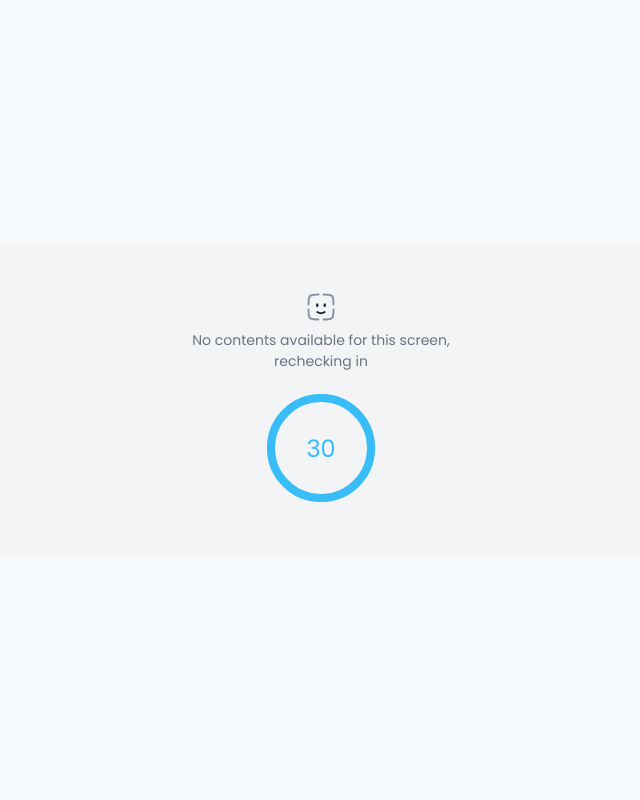
After one commit to abdlalisalmi/signage, a Django app: template backend/frontend/templates/screens/empty_contents.html in a window 1280 px wide. The commit adds this page. Shown: the whole page, without its empty margins (319-959 px from the left). Run offline with Django 5.2, Linux system fonts and the light colour scheme; the template is opened without the code that fills it, so the values that code supplies are empty.

Commit message:
Added -- working on the screen detail - finished the empty contents state

```diff
--- a/backend/frontend/templates/index.html
+++ b/backend/frontend/templates/index.html
@@ -88,7 +88,7 @@
 
 		<div class="screens-list">
 			{% for screen in screens %}
-			<a href="{% url 'signage:screens_detail' screen.id %}"
+			<a href="{% url 'frontend:screen_detail' screen.id %}"
 				style="display: flex; justify-content: center; align-items: center; cursor: pointer; width: 100%; border-radius: 1rem; transition: all 0.3s ease-in-out; margin-bottom: 2rem; ; text-decoration: none;">
 				<div style="position: relative; width: 100%; height: 10rem; border-radius: 1rem;">
 					<div
--- /dev/null
+++ b/backend/frontend/templates/screens/empty_contents.html
@@ -0,0 +1,99 @@
+{% extends 'base.html' %}
+
+{% block title %}
+Signage - Something Went Wrong
+{% endblock %}
+
+{% block extrastyle %}
+<style>
+	.circle-container {
+		position: relative;
+		width: 120px;
+		height: 120px;
+		margin: 0 auto;
+		margin-top: 1rem;
+	}
+
+	.circle-background {
+		fill: none;
+		stroke: rgb(125 211 252);
+		stroke-width: 8;
+	}
+
+	.circle-foreground {
+		fill: none;
+		stroke: rgb(56 189 248);
+		stroke-width: 8;
+		stroke-dasharray: 314;
+		/* circumference of the circle (2πr) */
+		stroke-dashoffset: 0;
+		transition: stroke-dashoffset 1s linear;
+		transform: rotate(-90deg);
+		transform-origin: center;
+	}
+
+	.countdown-number {
+		font-size: 24px;
+		font-weight: some-bold;
+		color: rgb(56 189 248);
+		position: absolute;
+		top: 50%;
+		left: 50%;
+		transform: translate(-50%, -50%);
+	}
+</style>
+{% endblock %}
+
+{% block body %}
+<main style="display: flex; justify-content: center; align-items: center; height: 100vh;">
+	<div
+		style="background-color: #F3F4F6; border-radius: 0.375rem; width: 100%; max-width: 600px; padding: 3rem; border-radius: 1rem;">
+		<div style="display: flex; flex-direction: column; align-items: center; justify-content: center; gap: 0.5rem; ">
+			<svg width="30px" height="30px" viewBox="0 0 24 24" fill="none" xmlns="http://www.w3.org/2000/svg">
+				<path d="M9 16C9.85038 16.6303 10.8846 17 12 17C13.1154 17 14.1496 16.6303 15 16" stroke="#1C274C"
+					stroke-width="1.5" stroke-linecap="round" />
+				<ellipse cx="15" cy="10.5" rx="1" ry="1.5" fill="#1C274C" />
+				<ellipse cx="9" cy="10.5" rx="1" ry="1.5" fill="#1C274C" />
+				<path opacity="0.5" d="M22 14C22 17.7712 22 19.6569 20.8284 20.8284C19.6569 22 17.7712 22 14 22"
+					stroke="#1C274C" stroke-width="1.5" stroke-linecap="round" />
+				<path opacity="0.5" d="M10 22C6.22876 22 4.34315 22 3.17157 20.8284C2 19.6569 2 17.7712 2 14"
+					stroke="#1C274C" stroke-width="1.5" stroke-linecap="round" />
+				<path opacity="0.5" d="M10 2C6.22876 2 4.34315 2 3.17157 3.17157C2 4.34315 2 6.22876 2 10"
+					stroke="#1C274C" stroke-width="1.5" stroke-linecap="round" />
+				<path opacity="0.5" d="M14 2C17.7712 2 19.6569 2 20.8284 3.17157C22 4.34315 22 6.22876 22 10"
+					stroke="#1C274C" stroke-width="1.5" stroke-linecap="round" />
+			</svg>
+			<p style="color: #6B7280; font-size: 0.875rem; text-align: center;">No contents available for this screen,
+				<br />rechecking in
+		</div>
+		<div class="circle-container">
+			<svg width="120" height="120">
+				<circle cx="60" cy="60" r="50" class="circle-background" />
+				<circle cx="60" cy="60" r="50" class="circle-foreground" id="circle-foreground" />
+				<p class="countdown-number" id="countdown-svg-number">30</p>
+			</svg>
+		</div>
+	</div>
+</main>
+{% endblock %}
+
+{% block extrascript %}
+{{ block.super }}
+<script>
+	let countdown = 30;
+	const countdownSvgNumberElement = document.getElementById('countdown-svg-number');
+	const circleForegroundElement = document.getElementById('circle-foreground');
+
+	const circumference = 2 * Math.PI * 50; // 2πr, where r=50 (the radius of the circle)
+	const interval = setInterval(() => {
+		countdown--;
+		const offset = (circumference / 30) * countdown;
+		circleForegroundElement.style.strokeDashoffset = offset;
+		countdownSvgNumberElement.textContent = countdown;
+		if (countdown === 0) {
+			clearInterval(interval);
+			location.reload();
+		}
+	}, 3000);
+</script>
+{% endblock %}
--- a/backend/frontend/urls.py
+++ b/backend/frontend/urls.py
@@ -1,6 +1,10 @@
 from django.urls import path
-from .views import HomePageView
+from .views import HomePageView, ScreenDetailView
+
+app_name = "frontend"
 
 urlpatterns = [
     path("", HomePageView.as_view(), name="home"),
+    path("screens/", HomePageView.as_view(), name="screens_list"),
+    path("screens/<int:pk>/", ScreenDetailView.as_view(), name="screen_detail"),
 ]
--- a/backend/signage/urls.py
+++ b/backend/signage/urls.py
@@ -8,7 +8,7 @@ urlpatterns = [
     path(
         "screens/<int:pk>/",
         ScreensList.as_view({"get": "retrieve"}),
-        name="screens_detail",
+        name="screen_detail",
     ),
     path(
         "contents/<int:pk>/preview/",
```
Also changed, not shown: backend/frontend/templates/screens/screen_detail.html (added, +9 -0 lines), backend/frontend/views.py (+18 -0 lines).
